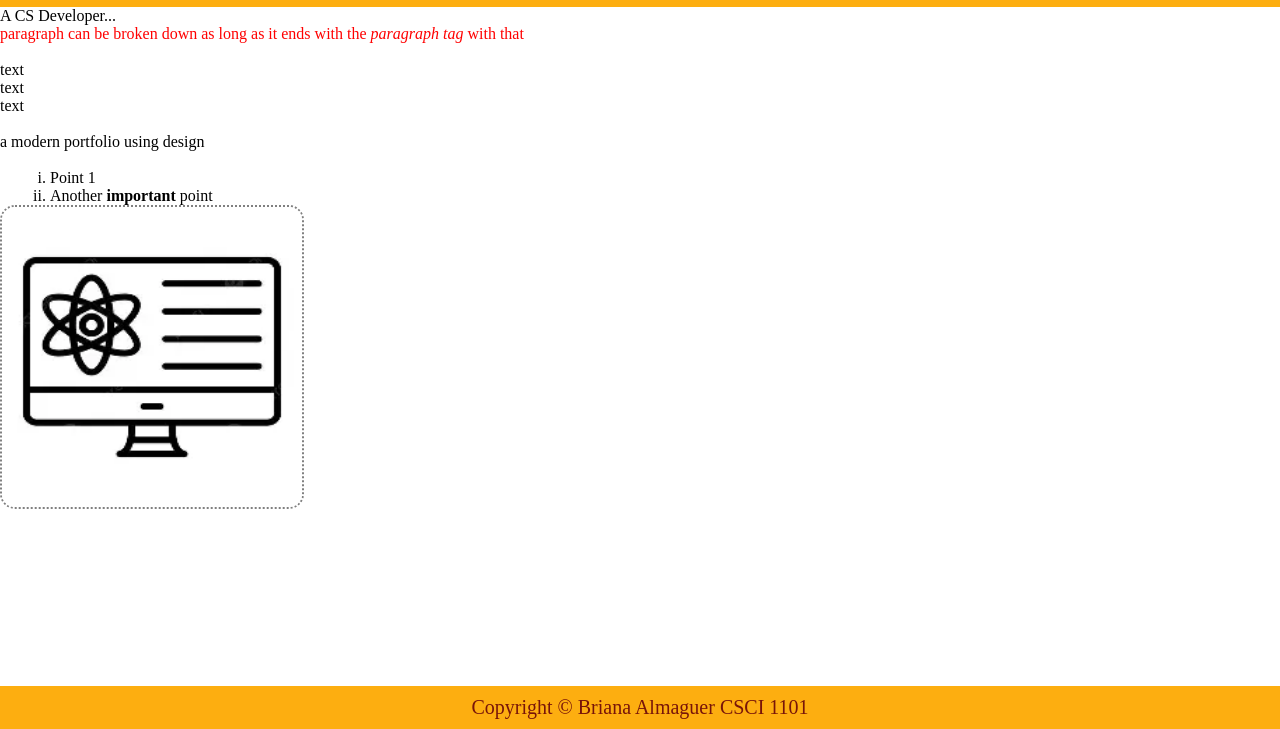
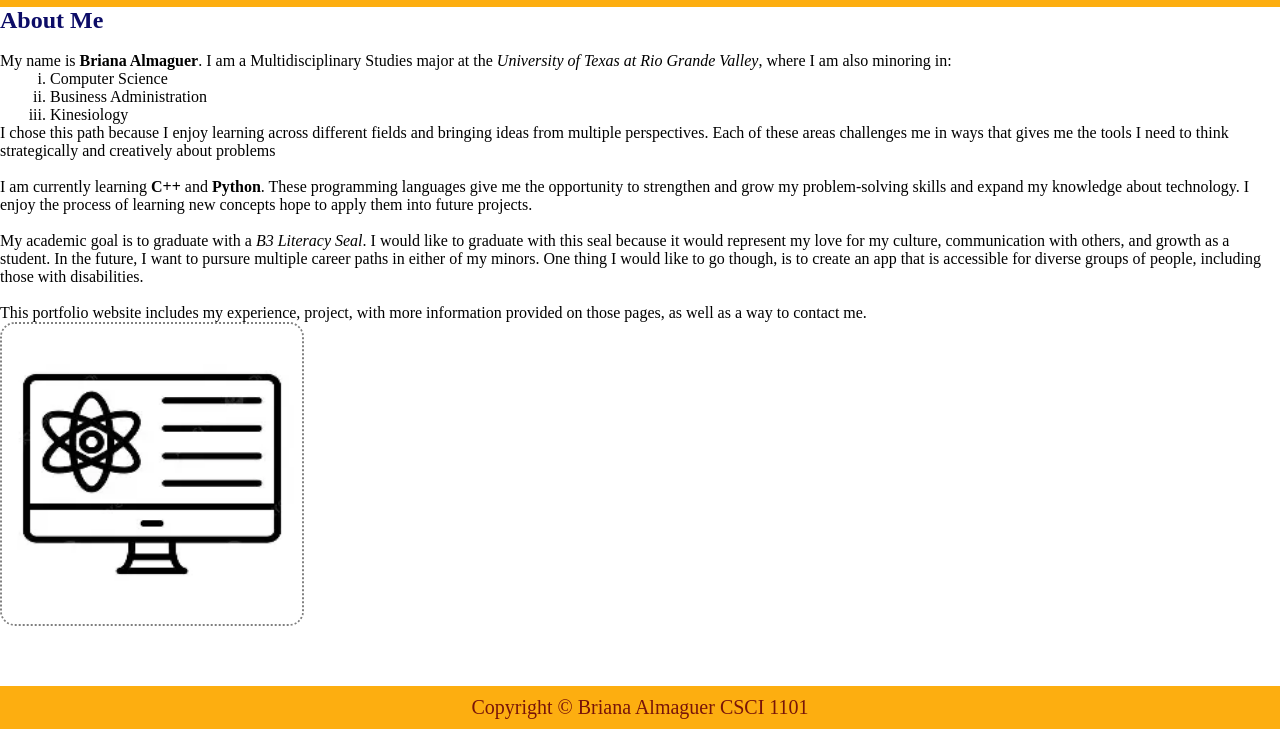
Before and after one commit to almaguerbriana/myPortfolio, a plain HTML site: page index.html in a window 1280 px wide. Shown: the part 71-800 px from the top of the page. Drawn offline with Linux system fonts and the light colour scheme.

Commit message:
completed about me

```diff
--- a/index.html
+++ b/index.html
@@ -28,27 +28,44 @@
 
 
         </div class="content">
-            <p class="abtMeText">A CS Developer...</p>
-            <!--paragraph tag-->
-            <p style="color: red;" class="abtMeText"> paragraph can be broken down as long as it ends with the
-                <i>paragraph tag</i> <!--italicize tag-->with that</p>
+        <h2 style="color:rgb(12, 12, 103)"> About Me</h2>
+
+        <br/>
+
+            <p class="abtMeText"> My name is <b>Briana Almaguer</b>. I am a Multidisciplinary Studies major at the
+                <i>University of Texas at Rio Grande Valley</i>, where I am also minoring in:</p>
+
+            <ol type="i" class="list-aboutme"> <!--ordered list tag-->
+                <li>Computer Science</li>
+                <li>Business Administration</li>
+                <li>Kinesiology</li>
+            </ol>
+
+            <p class="abtMeText"> I chose this path because I enjoy learning across different fields and bringing ideas
+                from multiple perspectives. Each of these areas challenges me in ways that gives me the tools I need to
+            think strategically and creatively about problems</p>
+
 
             <br/>
 
-            <p class="abtMeText"> text</p>
-            <p class="abtMeText"> text <br/> <!--break tag-->
-                text</p>
+            <p class="abtMeText"> I am currently learning <b>C++</b> and <b>Python</b>. These programming languages give me the
+            opportunity to strengthen and grow my problem-solving skills and expand my knowledge about technology. I enjoy the process
+            of learning new concepts hope to apply them into future projects.</p>
 
             <br/>
 
-            <p class="abtMeText"> a modern portfolio using design</p>
+            <p class="abtMeText"> My academic goal is to graduate with a <i>B3 Literacy Seal</i>. I would like to graduate with
+                this seal because it would represent my love for my culture, communication with others, and growth as a student.
+                In the future, I want to pursure multiple career paths in either of my minors. One thing I would like to go though,
+                is to create an app that is accessible for diverse groups of people, including those with disabilities.</p>
 
             <br/>
 
-            <ol type="i" class="list-aboutme"> <!--ordered list tag-->
-                <li>Point 1</li>
-                <li>Another <b>important</b> point</li>
-            </ol>
+            <p class="abtMeText"> This portfolio website includes my experience, project, with more information provided on those pages,
+                as well as a way to contact me.</p>
+
+
+
 
             <img class="home-image" src="images/icon.png" width="300px" height="300px" alt="Cannot load icon">
         </div>
```
